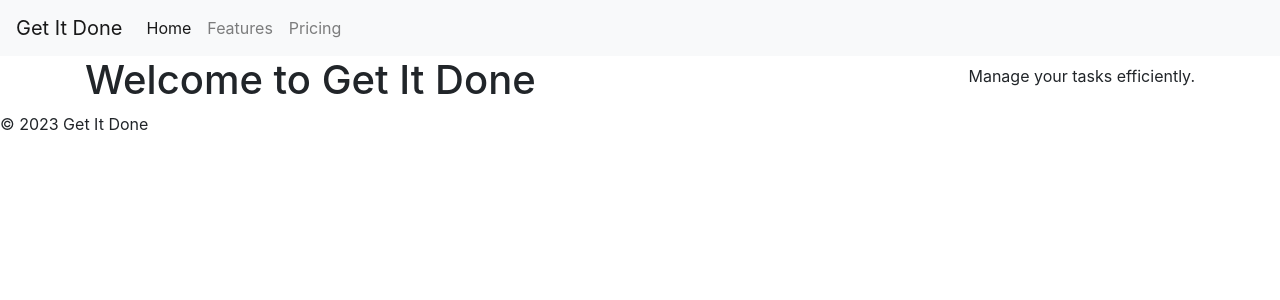
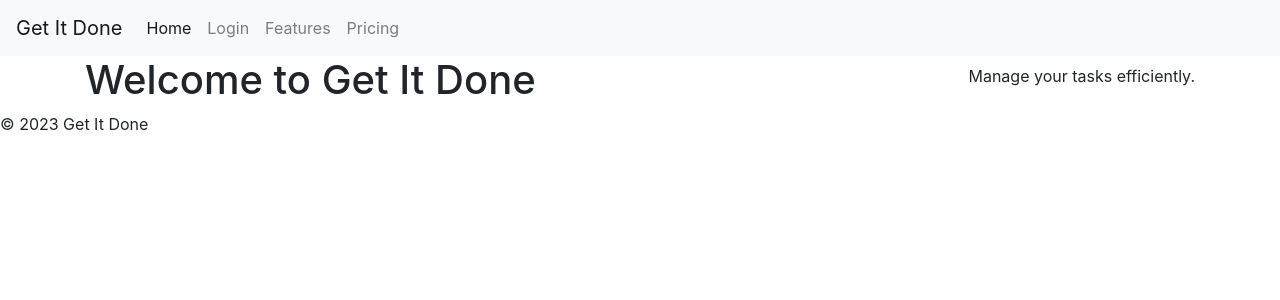
Before and after one commit to fatimaabaiji/Get_It_Done, a Django app: page / in a window 1280 px wide. Shown: the top 300 px of the page. Run offline with Django 5.2, Linux system fonts and the light colour scheme; some libraries are stand-ins or nearby versions.

Commit message:
Add login link to base template and clean up urls.py filepath comment

```diff
--- a/tasks/templates/tasks/base.html
+++ b/tasks/templates/tasks/base.html
@@ -22,6 +22,9 @@
                         <a class="nav-link" href="#">Home <span class="sr-only">(current)</span></a>
                     </li>
                     <li class="nav-item">
+                        <a class="nav-link" href="{% url 'login' %}">Login</a>
+                    </li>
+                    <li class="nav-item">
                         <a class="nav-link" href="#">Features</a>
                     </li>
                     <li class="nav-item">
--- a/tasks/urls.py
+++ b/tasks/urls.py
@@ -1,4 +1,4 @@
-# filepath: c:\Users\fatima\Desktop\git-it-done\Get_It_Done\tasks\urls.py
+
 from django.urls import path
 from . import views
 
```
